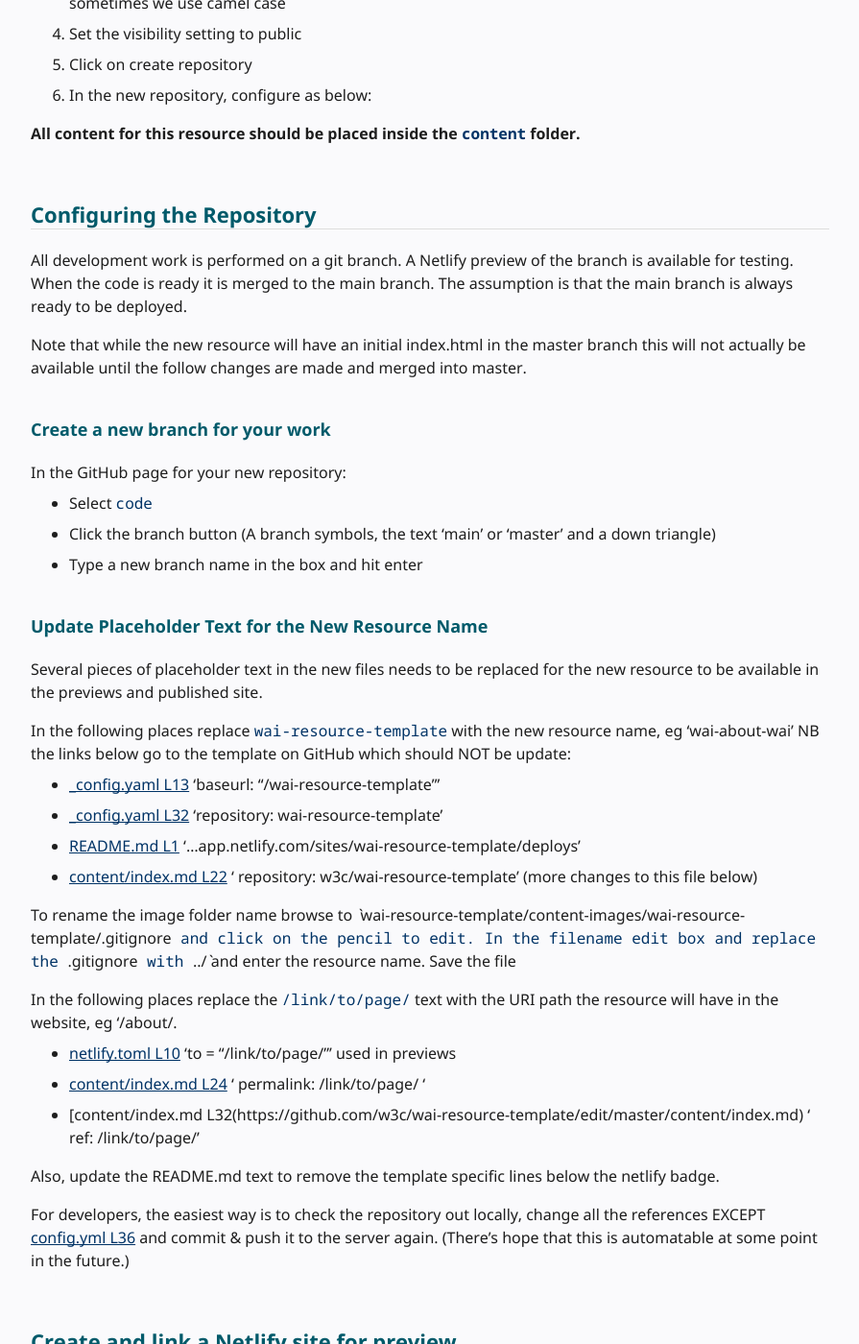
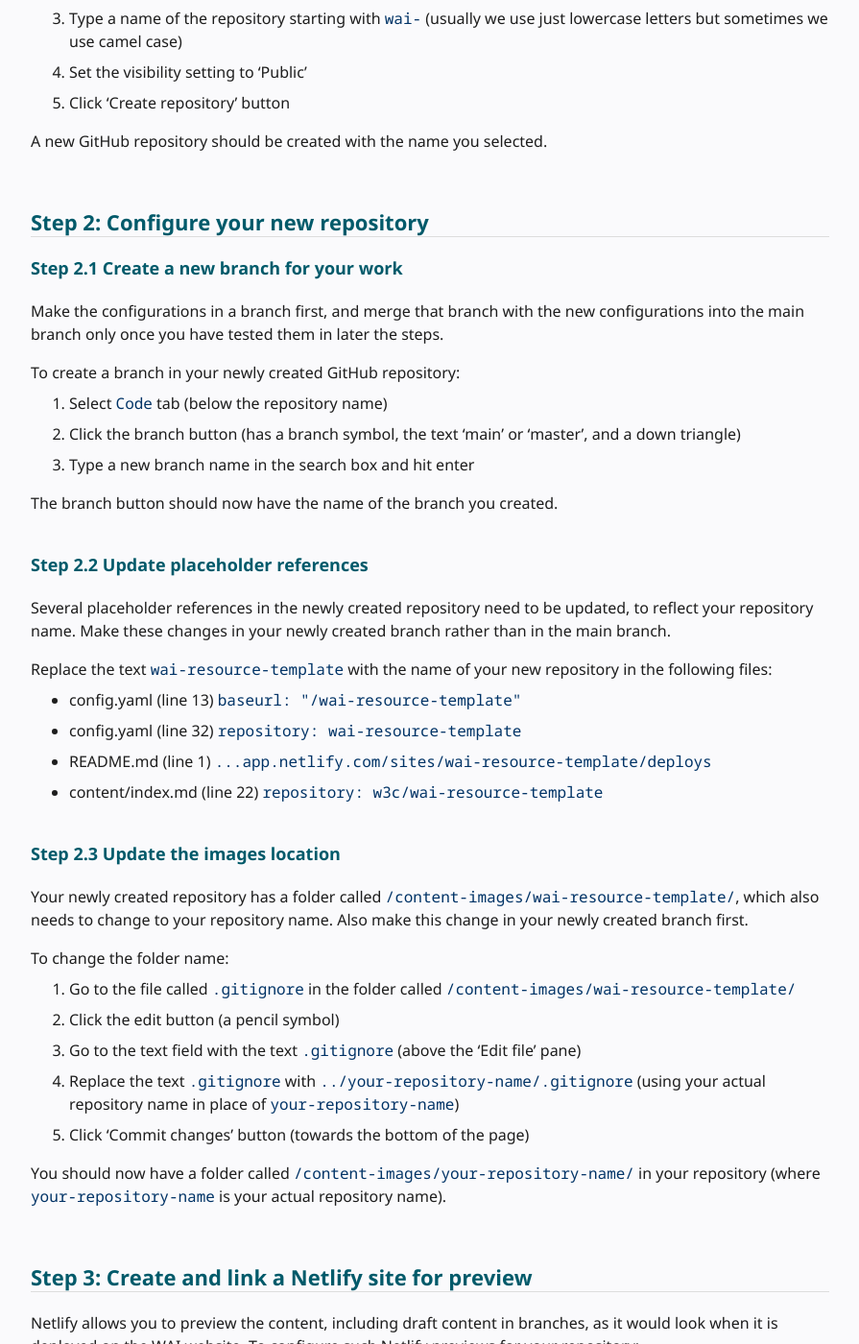
Before and after one commit to w3c/wai-website-theme, a Jekyll site: the page built from content/technical-create-new-resource.md, in a window 1280 px wide and 1400 px high, scrolled down 1005 px. Shown: the whole window at 96% size, without its empty margins (336-1231 px from the left). Built offline with Jekyll 4.4.1, drawn with Linux system fonts in a browser that asks for light colours; cached includes are drawn as plain includes; comment, search, counter and statistics services are not loaded; some of the changed text lies outside the part shown.

Commit message:
suggested rewrite

```diff
--- a/content/technical-create-new-resource.md
+++ b/content/technical-create-new-resource.md
@@ -19,7 +19,7 @@ footer: > # Text in footer in HTML
 {% include box.html type="start" title="Summary" class="" %}
 {:/}
 
-Creating a new resource involves creating a new GitHub repository (from a template), updating the files and then linking into the full site, including navigation. These steps can all be performed online in a web browser.
+Creating a new resource involves creating a new GitHub repository from a template, configuring the repository, and configuring Netlify to work with the repository. These steps can all be performed from your web browser.
 
 {::nomarkdown}
 {% include box.html type="end" %}
@@ -27,81 +27,94 @@ Creating a new resource involves creating a new GitHub repository (from a templa
 
 {% include toc.html %}
 
-## Creating the Repository
+## Step 1: Create a new repository
 
-Use the GitHub tool to create a new repository from the WAI resource template. Note the repository name is the same as the resource name.
+Use GitHub to create a new repository using the WAI resource template.
 
-1. Visit the [github.com/new](https://github.com/new)
-2. Select w3c/wai-resource-template as the template of the repository.
-3. Set the name of the repository to a name starting with `wai-` – usually we use just lowercase letters but sometimes we use camel case
-4. Set the visibility setting to public
-5. Click on create repository
-6. In the new repository, configure as below:
+1. Go to this GitHub page: [github.com/new](https://github.com/new)
+2. Select `w3c/wai-resource-template` in the 'Repository template' section
+3. Type a name of the repository starting with `wai-` (usually we use just lowercase letters but sometimes we use camel case)
+4. Set the visibility setting to 'Public'
+5. Click 'Create repository' button
 
-**All content for this resource should be placed inside the `content` folder.**
+A new GitHub repository should be created with the name you selected.
 
-## Configuring the Repository
+## Step 2: Configure your new repository
 
-All development work is performed on a git branch. A Netlify preview of the branch is available for testing. When the code is ready it is merged to the main branch. The assumption is that the main branch is always ready to be deployed.
+### Step 2.1 Create a new branch for your work
 
-Note that while the new resource will have an initial index.html in the master branch this will not actually be available until the follow changes are made and merged into master.
+Make the configurations in a branch first, and merge that branch with the new configurations into the main branch only once you have tested them in later the steps.
 
-### Create a new branch for your work
+To create a branch in your newly created GitHub repository:
 
-In the GitHub page for your new repository:
+1. Select `Code` tab (below the repository name)
+2. Click the branch button (has a branch symbol, the text 'main' or 'master', and a down triangle)
+3. Type a new branch name in the search box and hit enter
 
-- Select `code`
-- Click the branch button (A branch symbols, the text 'main' or 'master' and a down triangle)
-- Type a new branch name in the box and hit enter
+The branch button should now have the name of the branch you created.
 
-### Update Placeholder Text for the New Resource Name
+### Step 2.2 Update placeholder references
 
-Several pieces of placeholder text in the new files needs to be replaced for the new resource to be available in the previews and published site.
+Several placeholder references in the newly created repository need to be updated, to reflect your repository name. Make these changes in your newly created branch rather than in the main branch.
 
-In the following places replace `wai-resource-template` with the new resource name, eg 'wai-about-wai' NB the links below go to the template on GitHub which should NOT be update:
+Replace the text `wai-resource-template` with the name of your new repository in the following files:
 
-- [_config.yaml L13](https://github.com/w3c/wai-resource-template/blob/master/_config.yml#L13) 'baseurl: "/wai-resource-template"'
-- [_config.yaml L32](https://github.com/w3c/wai-resource-template/blob/master/_config.yml#L32) 'repository: wai-resource-template'
-- [README.md L1](https://github.com/w3c/wai-resource-template/edit/master/README.md) '...app.netlify.com/sites/wai-resource-template/deploys'
-- [content/index.md L22](https://github.com/w3c/wai-resource-template/edit/master/content/index.md) '  repository: w3c/wai-resource-template' (more changes to this file below)
+- config.yaml (line 13) `baseurl: "/wai-resource-template"`
+- config.yaml (line 32) `repository: wai-resource-template`
+- README.md (line 1) `...app.netlify.com/sites/wai-resource-template/deploys`
+- content/index.md (line 22) `repository: w3c/wai-resource-template`
 
-To rename the image folder name browse to ` wai-resource-template/content-images/wai-resource-template/.gitignore` and click on the pencil to edit. In the filename edit box and replace the `.gitignore` with  `../` and enter the resource name. Save the file
+### Step 2.3 Update the images location
 
-In the following places replace the `/link/to/page/` text with the URI path the resource will have in the website, eg '/about/.
+Your newly created repository has a folder called `/content-images/wai-resource-template/`, which also needs to change to your repository name. Also make this change in your newly created branch first.
 
-- [netlify.toml L10](https://github.com/w3c/wai-resource-template/blob/master/netlify.toml#L10) 'to = "/link/to/page/"' used in previews
-- [content/index.md L24](https://github.com/w3c/wai-resource-template/edit/master/content/index.md) '  permalink: /link/to/page/ '
-- [content/index.md L32(https://github.com/w3c/wai-resource-template/edit/master/content/index.md) '  ref: /link/to/page/'
+To change the folder name:
 
-Also, update the README.md text to remove the template specific lines below the netlify badge.
+1. Go to the file called `.gitignore` in the folder called `/content-images/wai-resource-template/`
+2. Click the edit button (a pencil symbol)
+3. Go to the text field with the text `.gitignore` (above the 'Edit file' pane)
+4. Replace the text `.gitignore` with `../your-repository-name/.gitignore` (using your actual repository name in place of `your-repository-name`)
+5. Click 'Commit changes' button (towards the bottom of the page)
 
-For developers, the easiest way is to check the repository out locally, change all the references EXCEPT [config.yml L36](https://github.com/w3c/wai-about-wai/blob/master/_config.yml#L36) and commit & push it to the server again. (There’s hope that this is automatable at some point in the future.)
+You should now have a folder called `/content-images/your-repository-name/` in your repository (where `your-repository-name` is your actual repository name).
 
-## Create and link a Netlify site for preview
+## Step 3: Create and link a Netlify site for preview
 
-For now these are just text instructions. Hopefully this can be automated.
+Netlify allows you to preview the content, including draft content in branches, as it would look when it is deployed on the WAI website. To configure such Netlify previews for your repository:
 
-- Login into [Netlify site page](https://app.netlify.com/teams/w3c/sites) with access to the 'W3C team' team
-- Click 'New site from git' button
-- Click 'GitHub' button
-- Authenticate to GitHub, select 'w3c' organisation and type your repo name into the search box, hit enter
-- Click on the repo name
-- Click on 'Deploy Site' Button
-- In General Settings - Site details (you should be taken there) click 'Change site name' button and enter your repo name
-- In Build & Deploy Settings - Post processing - Form detection  click 'Edit settings' button and uncheck 'Run form detection'
+1. Login into [Netlify site page](https://app.netlify.com/teams/w3c/sites) with access to the 'W3C team' team
+2. Click 'New site from Git' button
+3. Click 'GitHub' button
+4. Authenticate to GitHub, select 'w3c' organization
+5. Type your repository name into the search box and hit enter
+6. Click on your repository name in the search results
+7. Click 'Deploy Site' button
+8. Click 'Site settings' button
+   - In 'General - Site details' (you should be taken there), click 'Change site name' button and enter your repo name
+   - In 'Build & deploy', scroll down to 'Post processing - Form detection', click 'Edit settings' button, uncheck 'Run form detection', and click 'Save' button
 
 To view the resource preview
 
-- Click on deploys in top nav'
-- You should see 'Production: master@HEAD published, if not wait for the deploy to complete
-- Click on 'Production' to see the preview
+- Click on 'Deploys' in top navigation bar
+- You should get the message 'Production: master@HEAD Published' - wait for the deploy to complete if the message is other than 'Published'
+- Click on 'Production' to get to the preview
 
-## Link into the main site
+## Step 4: Create your content
 
-Goto the GitHub [Add Resource Workflow](https://github.com/w3c/wai-website/actions?query=workflow%3A%22Add+Resource%22) for the wai-website and click the "Run workflow" Button. Enter the resource name - eg 'wai-about-wai) and click "Run workflow" again. Wait for the Workflow to complete
+Content in the main branch is assumed ready to be deployed on the WAI website. To avoid draft content from being deployed to the WAI website, you need to create a branch for putting your draft content. Once the content is approved, you can merge that branch into the main branch. Follow Step 2.1 to create a new branch.
 
-## Add the Resource to the Navigation
+Put your content in the folder called `content`. Your new repository has an initial file called `content/index.md`, which you can use as a template. This file has many configuration parameters that you need to set for every new file that you create. It also has different styles and functionality that you can reuse.
 
-NB that the navigation.yml file is shared by all previews and the published site so must only be changed one the new resource is ready ot be published.
+In particular, replace the text `/link/to/page/` (on lines 24 and 32) in every file with the path of where your page will appear on the WAI website (you may not know this at the beginning of the project and you can do it later too). Also update the mappings in the file `netlify.toml` (on line 10) when you are ready.
 
-See these [instructions](./technical-navigation/)
+Also, update the README.md text to remove the template specific lines below the netlify badge, and to provide documentation.
+
+## Step 5: Link into the main site
+
+Go to the GitHub [Add Resource Workflow](https://github.com/w3c/wai-website/actions?query=workflow%3A%22Add+Resource%22) for the wai-website and click the 'Run workflow' Button. Enter the repository name - eg. `wai-about-wai` and click 'Run workflow'' again. Wait for the Workflow to complete
+
+## Step 6: Add the resource to the navigation
+
+Note that the `navigation.yml` file is shared by all previews and the published site so must only be changed once the new resource is ready to be published.
+
+See these [instructions](./technical-navigation/).
```
